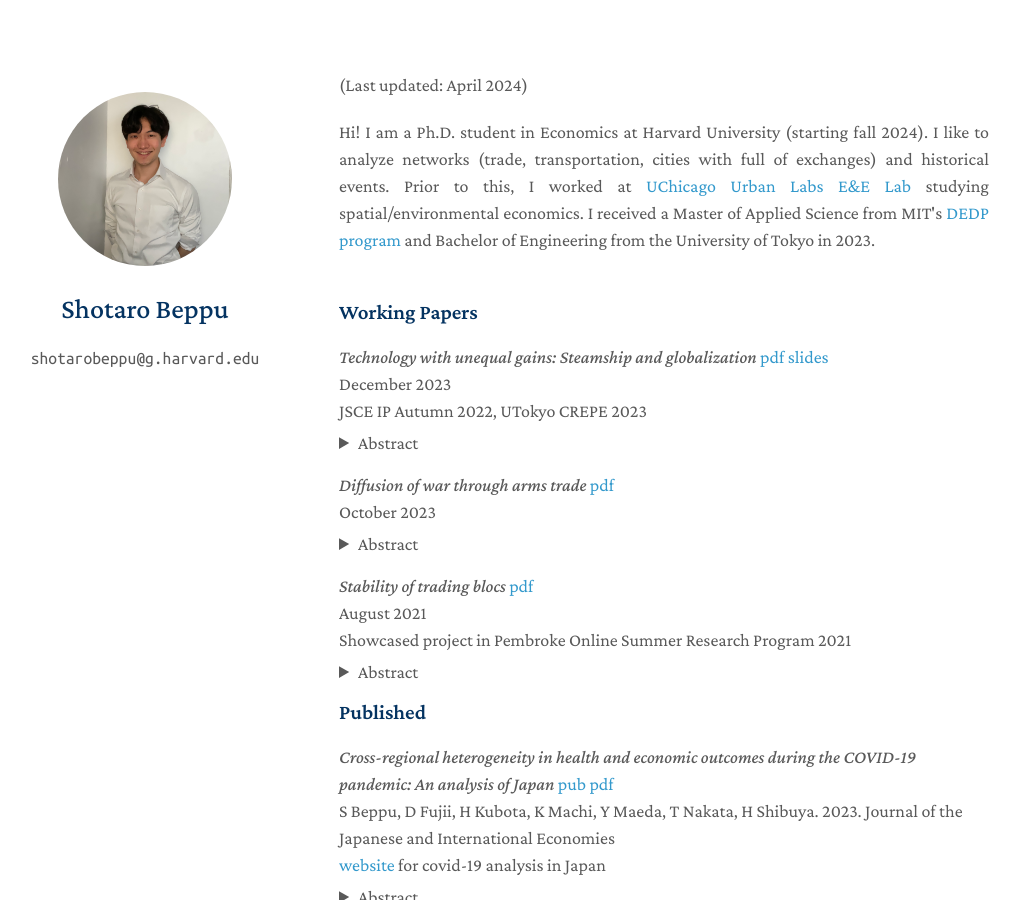
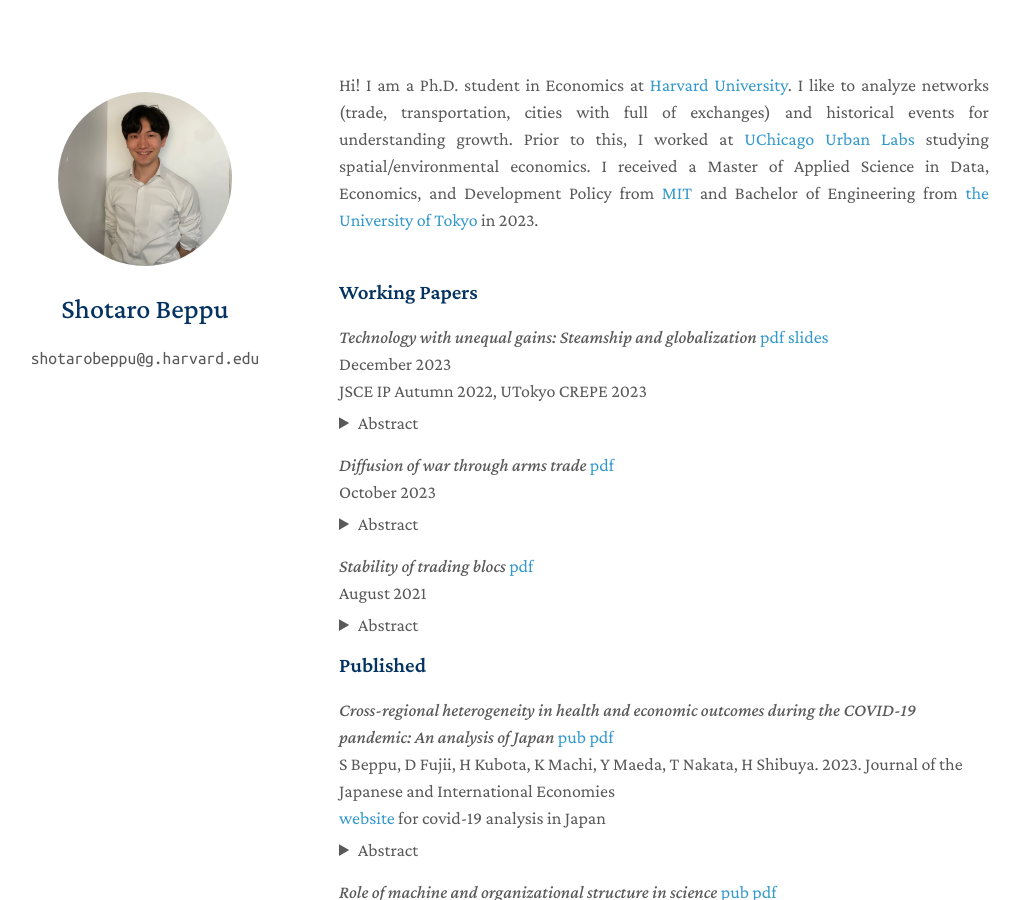
Before and after one commit to ShotaroBeppu/ShotaroBeppu.github.io, a Jekyll site: the page built from index.md, in a window 1280 px wide and 900 px high. Shown: the whole window, without its empty margins (131-1151 px from the left). Built offline with Jekyll 4.4.1, drawn with Linux system fonts in a browser that asks for light colours; nearby versions of some CDN libraries; a style sheet for code colours, icons or effects is not loaded.

Commit message:
modify bio

```diff
--- a/_includes/publications.md
+++ b/_includes/publications.md
@@ -25,7 +25,6 @@ International trade and conflicts are key aspects of this world. In particular,
 
 *Stability of trading blocs* [pdf](../assets/files/paper/stability_of_trading_blocs.pdf)<br>
 August 2021<br>
-Showcased project in Pembroke Online Summer Research Program 2021
 
 <details style="margin-bottom: 15px; margin-top: -15px">
 <summary>Abstract</summary>
--- a/index.md
+++ b/index.md
@@ -2,14 +2,14 @@
 layout: homepage
 ---
 
-(Last updated: April 2024)<br>
+<!-- (Last updated: April 2024)<br> -->
 
 <div style="text-align: justify">
-Hi! I am a Ph.D. student in Economics at Harvard University (starting fall 2024). I like to analyze networks (trade, transportation, cities with full of exchanges) and historical events.
+Hi! I am a Ph.D. student in Economics at <a href="https://economics.harvard.edu/">Harvard University</a>. I like to analyze networks (trade, transportation, cities with full of exchanges) and historical events for understanding growth.
 
-Prior to this, I worked at <a href="https://urbanlabs.uchicago.edu/labs/energy-environment">UChicago Urban Labs E&E Lab</a> studying spatial/environmental economics.
+Prior to this, I worked at <a href="https://urbanlabs.uchicago.edu/labs/energy-environment">UChicago Urban Labs</a> studying spatial/environmental economics.
 
-I received a Master of Applied Science from MIT's <a href="https://economics.mit.edu/academic-programs/masters-programs/masters-data-economics-and-design-policy-dedp">DEDP program</a> and Bachelor of Engineering from the University of Tokyo in 2023.
+I received a Master of Applied Science in Data, Economics, and Development Policy from <a href="https://economics.mit.edu/academic-programs/masters-programs/masters-data-economics-and-design-policy-dedp">MIT</a> and Bachelor of Engineering from <a href="https://www.si.t.u-tokyo.ac.jp/">the University of Tokyo</a> in 2023.
 </div>
 
 <!-- <br> -->
```
